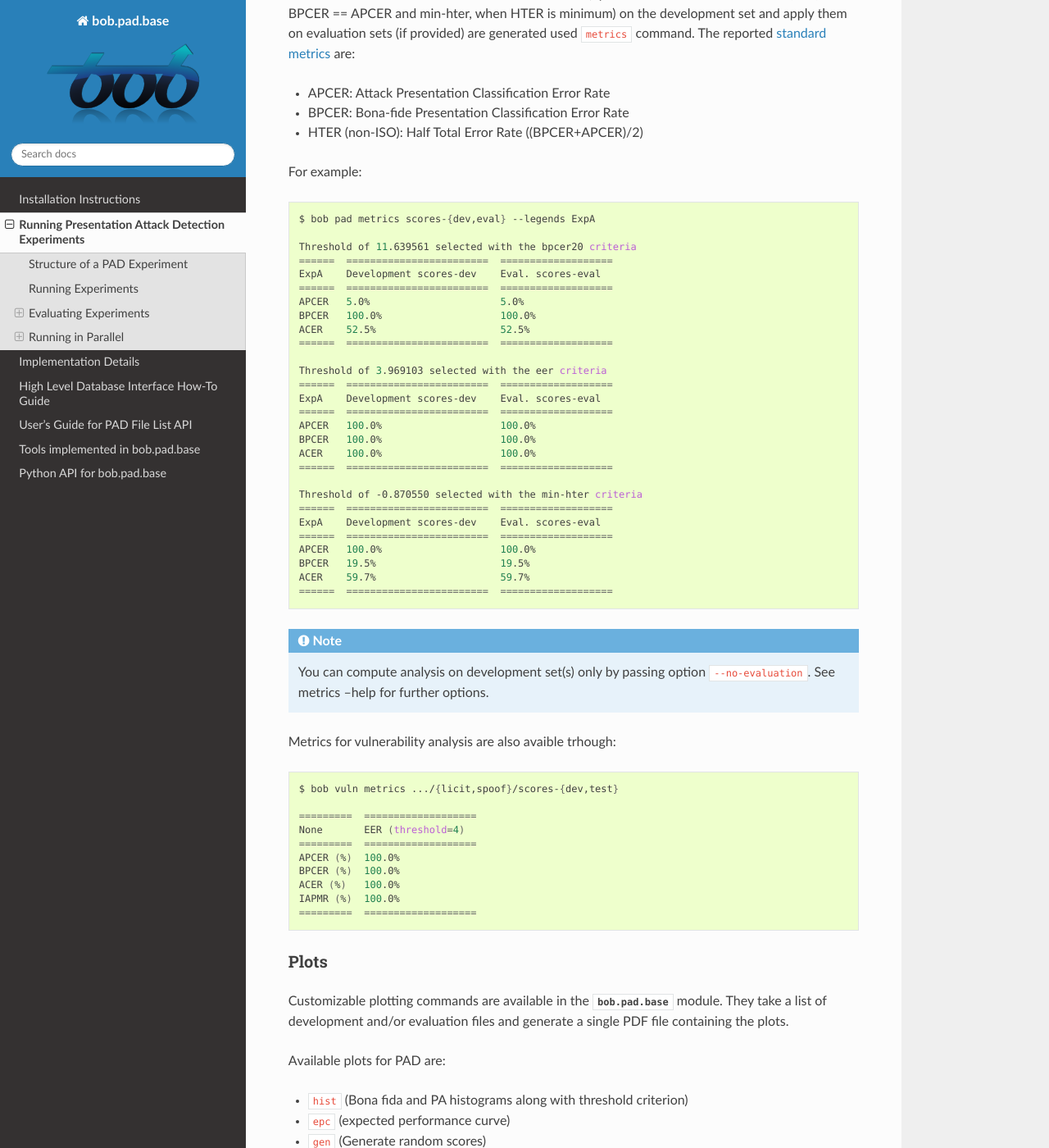
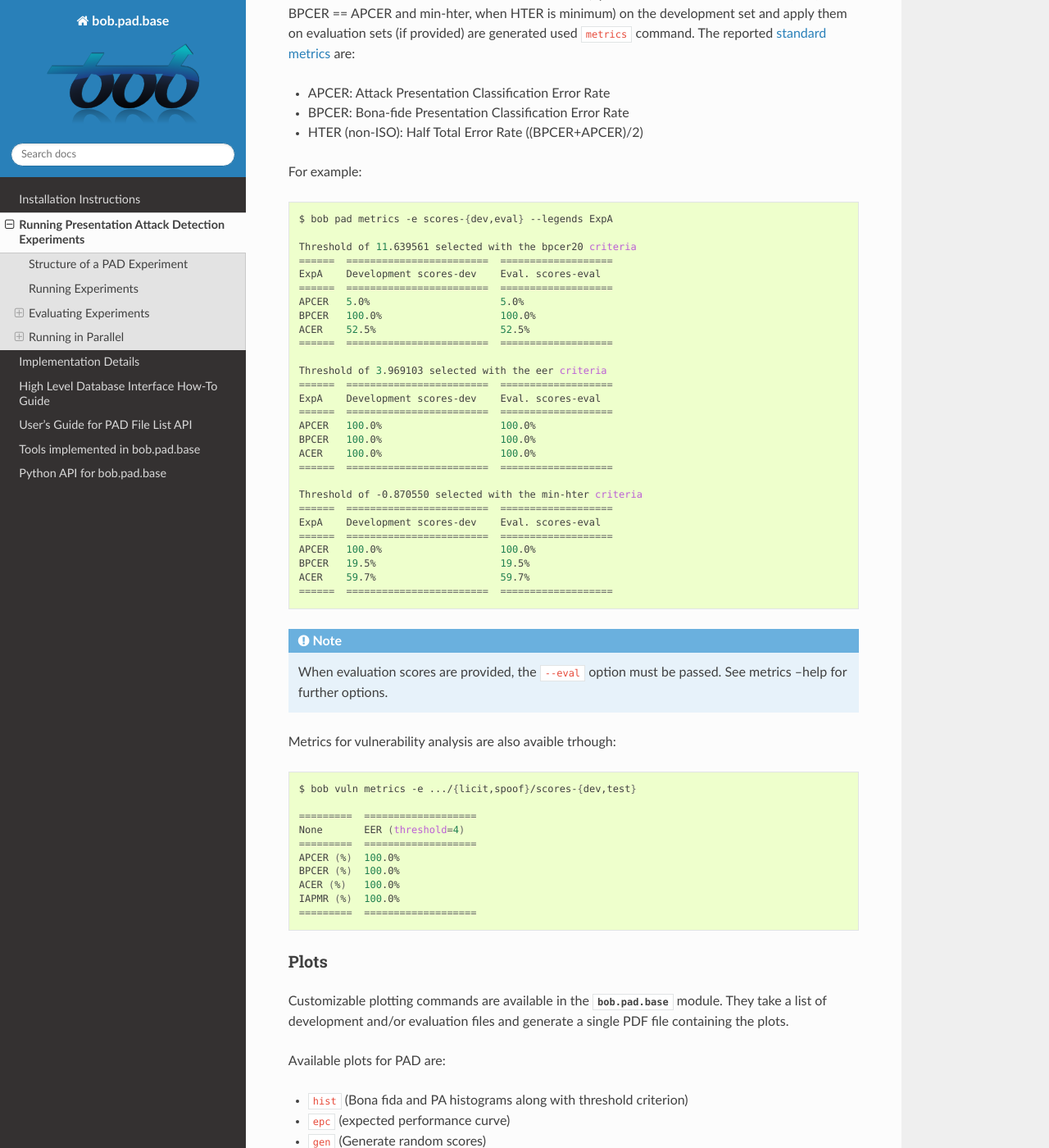
Before and after one commit to bioidiap/bob.pad.base, a Sphinx documentation site: the page built from doc/experiments.rst, in a window 1280 px wide and 1400 px high, scrolled down 2884 px. Shown: the whole window at 82% size. Built offline with Sphinx 7.4.7 and the Read the Docs theme 2.0.0, drawn with Linux system fonts in a browser that asks for light colours; the version number could not be read and is left out.

Commit message:
[pad_commands,vuln_commands,test_commands,experiments] Modifications related to --eval option default change from True to False

```diff
--- a/doc/experiments.rst
+++ b/doc/experiments.rst
@@ -137,7 +137,7 @@ For example:
 
 .. code-block:: sh
 
-    $ bob pad metrics scores-{dev,eval} --legends ExpA
+    $ bob pad metrics -e scores-{dev,eval} --legends ExpA
 
     Threshold of 11.639561 selected with the bpcer20 criteria
     ======  ========================  ===================
@@ -167,14 +167,14 @@ For example:
     ======  ========================  ===================
 
 .. note::
-    You can compute analysis on development set(s) only by passing option
-    ``--no-evaluation``. See metrics --help for further options.
+    When evaluation scores are provided, the ``--eval`` option must be passed.
+    See metrics --help for further options.
 
 Metrics for vulnerability analysis are also avaible trhough:
 
 .. code-block:: sh
 
-    $ bob vuln metrics .../{licit,spoof}/scores-{dev,test}
+    $ bob vuln metrics -e .../{licit,spoof}/scores-{dev,test}
 
     =========  ===================
     None       EER (threshold=4)
@@ -234,7 +234,7 @@ For example, to generate a EPC curve from development and evaluation datasets:
 
 .. code-block:: sh
 
-    $bob pad epc -o 'my_epc.pdf' scores-{dev,eval}
+    $bob pad epc -e -o 'my_epc.pdf' scores-{dev,eval}
 
 where `my_epc.pdf` will contain EPC curves for all the experiments.
 
@@ -243,7 +243,7 @@ datasets. Far example, to generate EPSC curve:
 
 .. code-block:: sh
 
-    $bob vuln epsc .../{licit,spoof}/scores-{dev,eval}
+    $bob vuln epsc -e .../{licit,spoof}/scores-{dev,eval}
 
 
 .. note::
```
Also changed, not shown: 3 other files.
